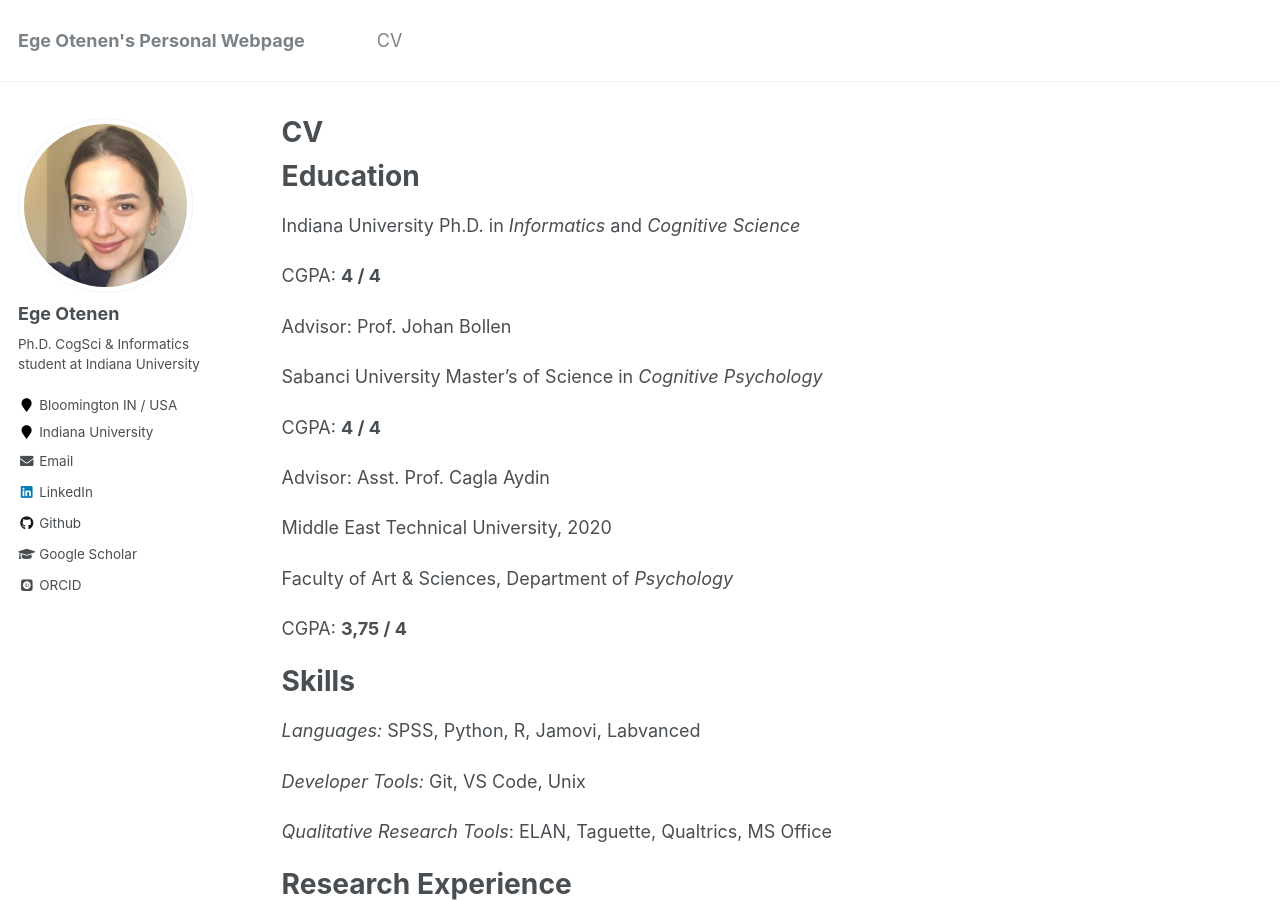
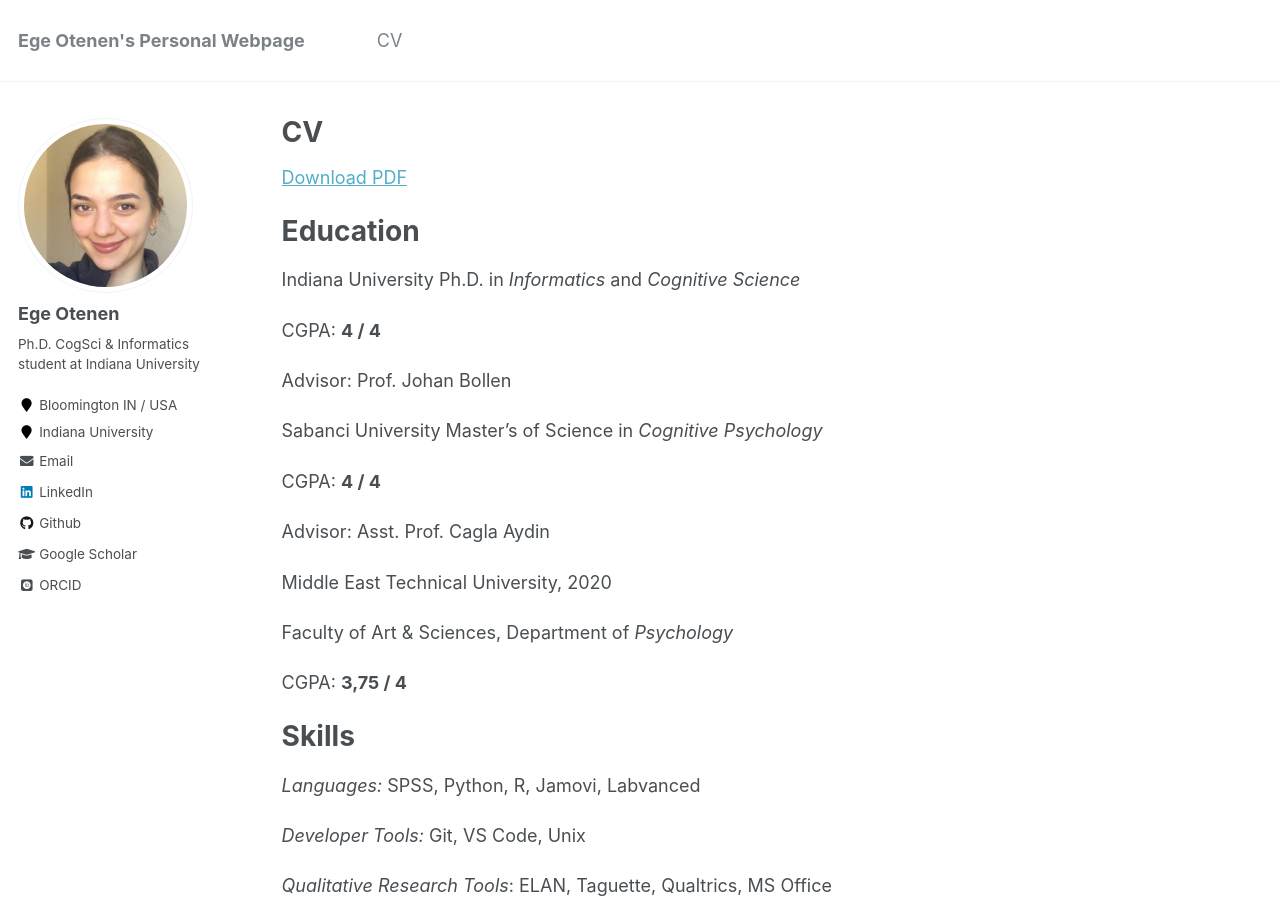
Before and after one commit to egeotenen/egeotenen.github.io, a Jekyll site: the page built from _pages/cv.md, in a window 1280 px wide and 900 px high. Built offline with Jekyll 4.4.1, drawn with Linux system fonts in a browser that asks for light colours; some web fonts are replaced.

Commit message:
update cv

```diff
--- a/_pages/cv.md
+++ b/_pages/cv.md
@@ -6,6 +6,9 @@ author_profile: true
 redirect_from:
   - /resume
 ---
+
+[Download PDF](https://www.canva.com/
+https://export-download.canva.com/TISII/DAFwUtTISII/57/0-5233588151578832887.pdf?X-Amz-Algorithm=AWS4-HMAC-SHA256&X-Amz-Credential=AKIAJHKNGJLC2J7OGJ6Q%2F20231008%2Fus-east-1%2Fs3%2Faws4_request&X-Amz-Date=20231008T105153Z&X-Amz-Expires=27212&X-Amz-Signature=1c96202485361285b46d785b72418f650811710961a39c87ce777c896d1d4ae2&X-Amz-SignedHeaders=host&response-content-disposition=attachment%3B%20filename%2A%3DUTF-8%27%27yagmur%2520erten%2527s%2520resume%25202023.pdf&response-expires=Sun%2C%2008%20Oct%202023%2018%3A25%3A25%20GMT/OtenenEge_Resume.pdf)
 
 {% include base_path %}
 
```
